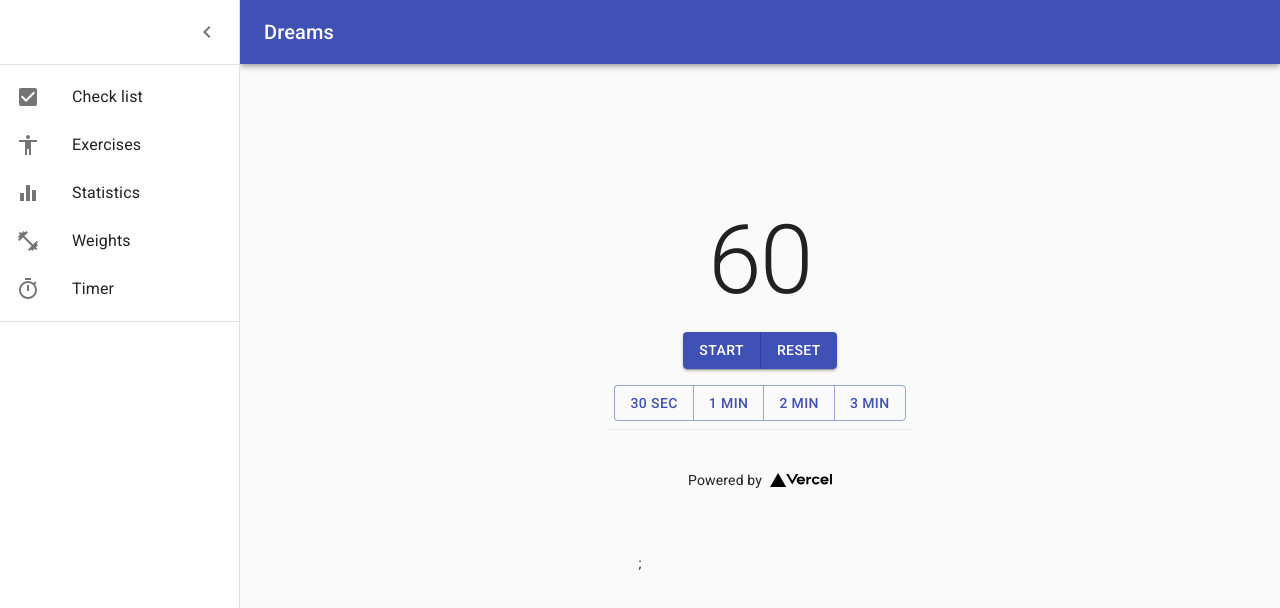
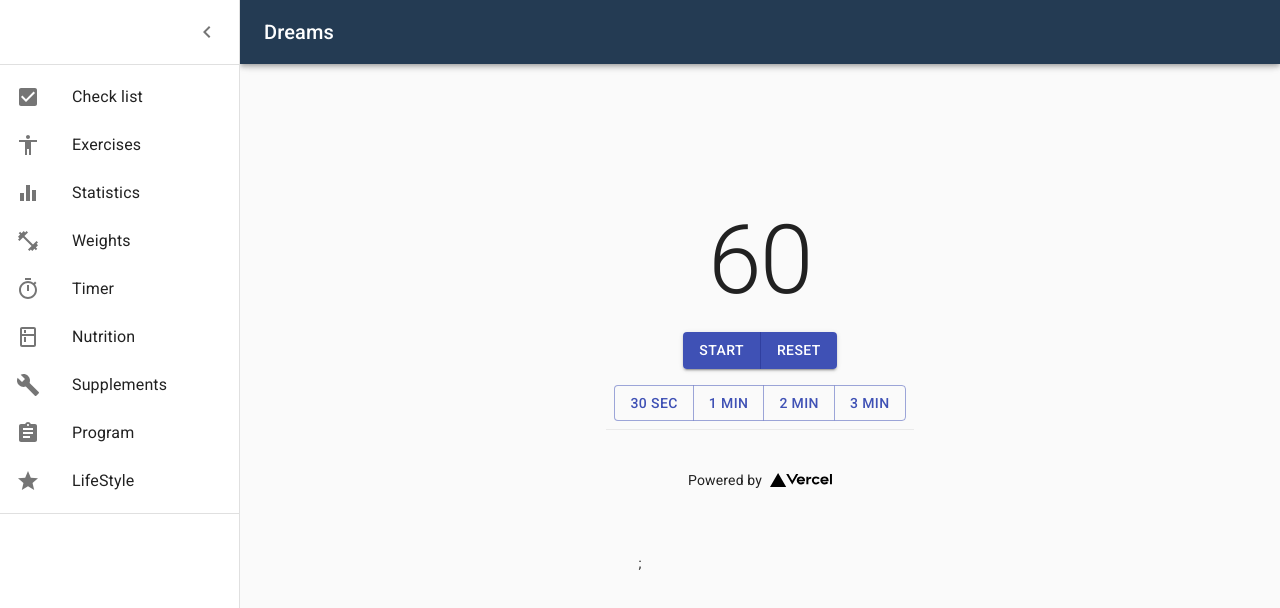
Before and after one commit to ChristobalCalderon/dreams, a Next.js app: page /timer in a window 1280 px wide. Both pictures are taken after a click on the button "open drawer". Shown: the top 608 px of the page. Built offline with nearby package versions, Linux system fonts and the light colour scheme.

Commit message:
add more buttons

```diff
--- a/components/Nav/Buttons.tsx
+++ b/components/Nav/Buttons.tsx
@@ -4,6 +4,10 @@ import FitnessCenterIcon from "@material-ui/icons/FitnessCenter";
 import EqualizerIcon from "@material-ui/icons/Equalizer";
 import AccessibilityIcon from "@material-ui/icons/Accessibility";
 import TimerIcon from "@material-ui/icons/Timer";
+import KitchenIcon from "@material-ui/icons/Kitchen";
+import BuildIcon from "@material-ui/icons/Build";
+import AssignmentIcon from "@material-ui/icons/Assignment";
+import StarIcon from "@material-ui/icons/Star";
 
 const navButtons = [
   {
@@ -31,6 +35,26 @@ const navButtons = [
     path: "/timer",
     icon: <TimerIcon />,
   },
+  {
+    label: "Nutrition",
+    path: "/nutrition",
+    icon: <KitchenIcon />,
+  },
+  {
+    label: "Supplements",
+    path: "/supplements",
+    icon: <BuildIcon />,
+  },
+  {
+    label: "Program",
+    path: "/program",
+    icon: <AssignmentIcon />,
+  },
+  {
+    label: "LifeStyle",
+    path: "/lifestyle",
+    icon: <StarIcon />,
+  },
 ];
 
 export default navButtons;
--- a/components/Nav/NavBarAmazing.tsx
+++ b/components/Nav/NavBarAmazing.tsx
@@ -37,6 +37,7 @@ const useStyles = makeStyles((theme: Theme) =>
         easing: theme.transitions.easing.sharp,
         duration: theme.transitions.duration.leavingScreen,
       }),
+      backgroundColor: "#243B53",
     },
     appBarShift: {
       width: `calc(100% - ${drawerWidth}px)`,
```
